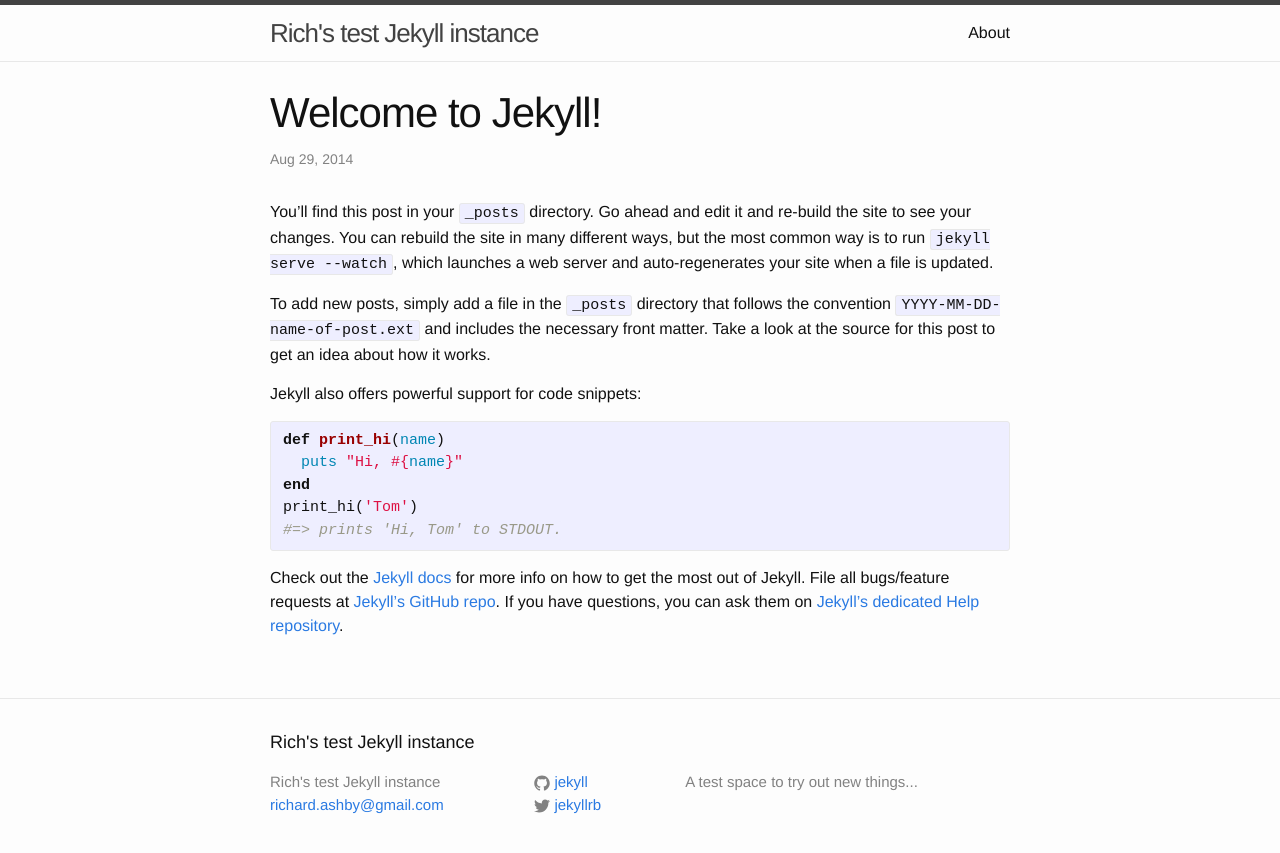
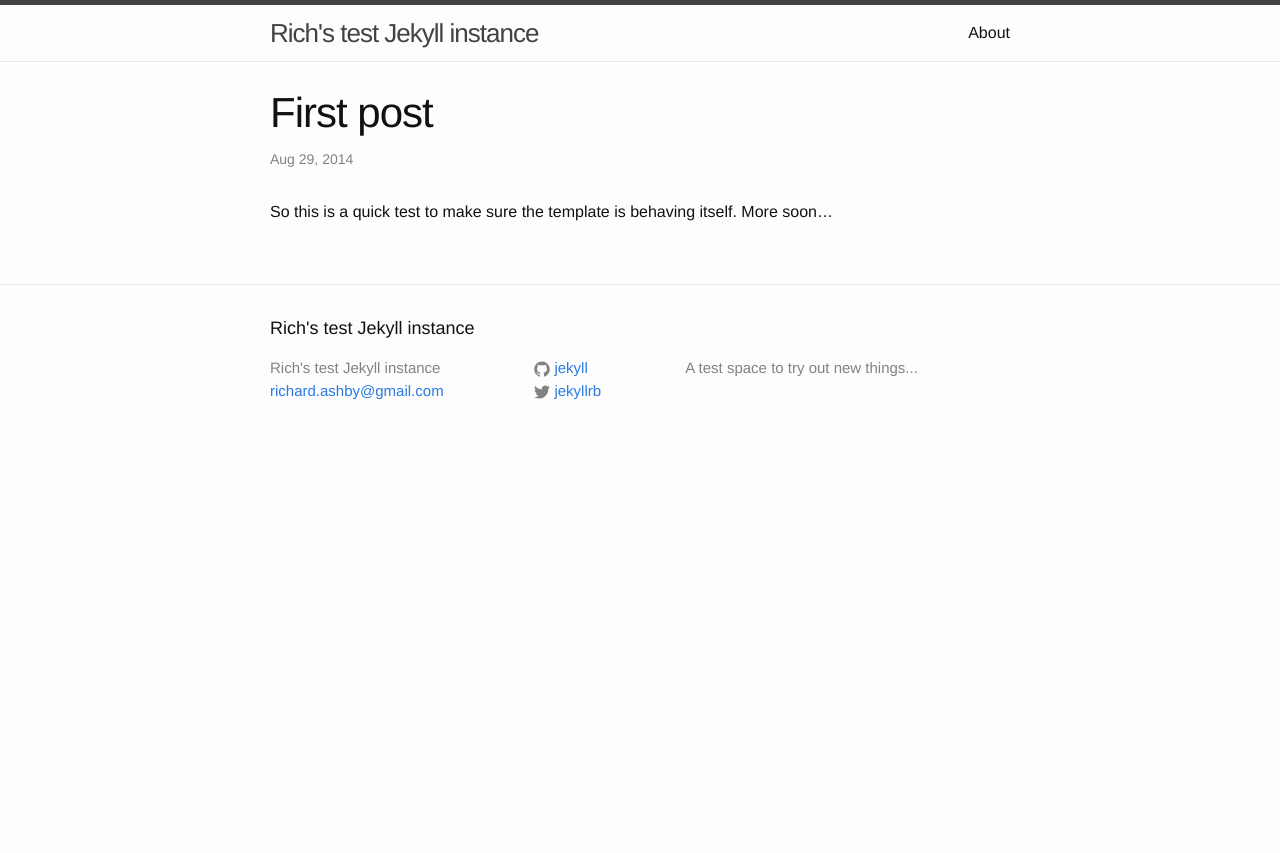
Before and after one commit to richashbyuk/thoughts, a Jekyll site: the page built from _posts/2014-08-29-welcome-to-jekyll.markdown, in a window 1280 px wide. Shown: the top 853 px of the page. Built offline with Jekyll 4.4.1, drawn with Linux system fonts in a browser that asks for light colours.

Commit message:
Update 2014-08-29-welcome-to-jekyll.markdown

```diff
--- a/_posts/2014-08-29-welcome-to-jekyll.markdown
+++ b/_posts/2014-08-29-welcome-to-jekyll.markdown
@@ -1,25 +1,7 @@
 ---
 layout: post
-title:  "Welcome to Jekyll!"
+title:  "First post"
 date:   2014-08-29 15:45:14
 categories: jekyll update
 ---
-You’ll find this post in your `_posts` directory. Go ahead and edit it and re-build the site to see your changes. You can rebuild the site in many different ways, but the most common way is to run `jekyll serve --watch`, which launches a web server and auto-regenerates your site when a file is updated.
-
-To add new posts, simply add a file in the `_posts` directory that follows the convention `YYYY-MM-DD-name-of-post.ext` and includes the necessary front matter. Take a look at the source for this post to get an idea about how it works.
-
-Jekyll also offers powerful support for code snippets:
-
-{% highlight ruby %}
-def print_hi(name)
-  puts "Hi, #{name}"
-end
-print_hi('Tom')
-#=> prints 'Hi, Tom' to STDOUT.
-{% endhighlight %}
-
-Check out the [Jekyll docs][jekyll] for more info on how to get the most out of Jekyll. File all bugs/feature requests at [Jekyll’s GitHub repo][jekyll-gh]. If you have questions, you can ask them on [Jekyll’s dedicated Help repository][jekyll-help].
-
-[jekyll]:      http://jekyllrb.com
-[jekyll-gh]:   https://github.com/jekyll/jekyll
-[jekyll-help]: https://github.com/jekyll/jekyll-help
+So this is a quick test to make sure the template is behaving itself. More soon...
```
